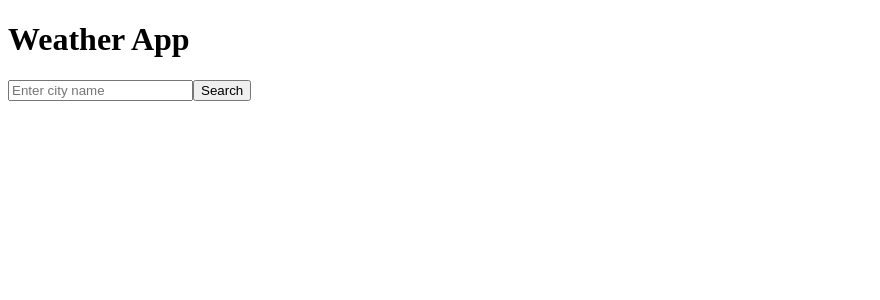
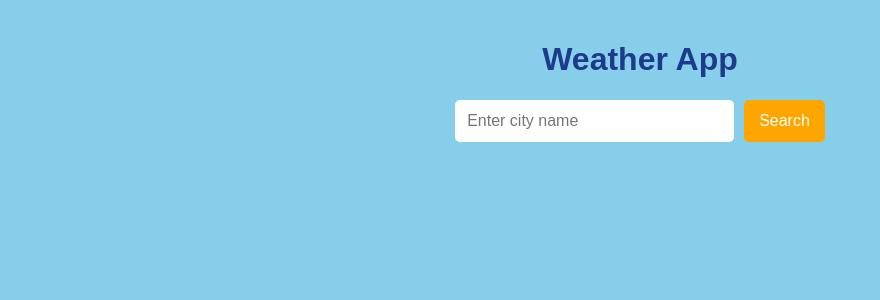
Before and after one commit to AlexDegerman/weather-app-ts, a React (Vite) app: page / in a window 1280 px wide. Shown: the top 300 px of the page, without its empty margins (0-880 px from the left). Built offline with nearby package versions, Linux system fonts and the light colour scheme.

Commit message:
Apply CSS

```diff
--- a/src/App.css
+++ b/src/App.css
@@ -0,0 +1,12 @@
+.app-container {
+  text-align: center;
+  font-family: Arial, sans-serif;
+  padding: 20px;
+}
+
+.notification {
+  background-color: white;
+  border-radius: 4px;
+  padding: 16px;
+  margin-top: 10px;
+}
--- a/src/App.tsx
+++ b/src/App.tsx
@@ -43,7 +43,7 @@ const App = () => {
   }
 
   return (
-    <div>
+    <div className="app-container">
       <h1>Weather App</h1>
       <SearchBar onSearch={fetchWeather}/>
       {weatherData && (
--- a/src/components/SearchBar.tsx
+++ b/src/components/SearchBar.tsx
@@ -1,4 +1,5 @@
 import { useState } from "react"
+import '../styles/SearchBar.css'
 
 interface SearchBarProps {
   onSearch: (city: string) => void
@@ -14,7 +15,7 @@ const SearchBar = ({ onSearch }: SearchBarProps) => {
   }
 
   return (
-    <div>
+    <div className="search-bar">
       <input
       type="text"
       placeholder="Enter city name"
--- a/src/components/WeatherCard.tsx
+++ b/src/components/WeatherCard.tsx
@@ -1,3 +1,5 @@
+import '../styles/WeatherCard.css'
+
 interface WeatherCardProps {
   weather: {
     temp_c: number
@@ -23,8 +25,8 @@ interface WeatherCardProps {
 const WeatherCard = ({ weather, forecast}: WeatherCardProps) => {
 
   return (
-    <div>
-      <div>
+    <div className="weather-card">
+      <div className="main-info">
         <h2>{forecast[0].date}</h2>
         <img src={weather.condition.icon} alt={weather.condition.text}/>
         <p>{weather.temp_c}°C</p>
@@ -32,9 +34,9 @@ const WeatherCard = ({ weather, forecast}: WeatherCardProps) => {
         <p>Humidity: {weather.humidity}</p>
         <p>Wind: {weather.wind_kph}</p>
       </div>
-      <div>
+      <div className="forecast">
         {forecast.map((day, index) => (
-          <div key={index}>
+          <div key={index} className="forecast-day">
             <p>{new Date(day.date).toLocaleDateString("en-US", { weekday: "long" })}</p>
             <img src={day.day.condition.icon} alt={day.day.condition.text}/>
             <p>{day.day.avgtemp_c}°C</p>
--- a/src/index.css
+++ b/src/index.css
@@ -0,0 +1,12 @@
+html, body {
+  height: 100%;
+  margin: 0;
+  padding: 0;
+  display: flex;
+  justify-content: center;
+  background: #87CEEB;
+}
+
+h1 {
+  color: #1E3A8A;
+}
--- /dev/null
+++ b/src/styles/SearchBar.css
@@ -0,0 +1,40 @@
+.search-bar {
+  display: flex;
+  gap: 10px;
+  margin-bottom: 20px;
+}
+
+.search-bar input {
+  padding: 10px;
+  font-size: 16px;
+  border: 2px solid #fff;
+  border-radius: 5px;
+  width: 255px;
+  outline: none;
+}
+
+.search-bar button {
+  padding: 10px 15px;
+  font-size: 16px;
+  color: white;
+  background-color: #FFA500;
+  border: none;
+  border-radius: 5px;
+  cursor: pointer;
+  transition: 0.3s;
+}
+
+.search-bar button:hover {
+  background-color: #FF8C00;
+}
+
+@media (max-width: 420px) {
+  .search-bar input {
+    width: 100%;
+  }
+
+  .search-bar button {
+    width: 100%;
+    padding: 12px;
+  }
+}
--- /dev/null
+++ b/src/styles/WeatherCard.css
@@ -0,0 +1,58 @@
+.weather-card {
+  background: #FFFFFF;
+  padding: 20px;
+  border-radius: 10px;
+  box-shadow: 0 4px 10px rgba(0, 0, 0, 0.2);
+  max-width: 400px;
+}
+
+.weather-card h2 {
+  margin: 0;
+}
+
+.weather-card img {
+  width: 80px;
+}
+
+.weather-card p {
+  margin: 5px 0;
+  font-size: 18px;
+}
+
+.forecast {
+  display: flex;
+  justify-content: center;
+  margin-top: 15px;
+  gap: 20px;
+}
+
+.forecast-day {
+  background: #f1f1f1;
+  padding: 15px;
+  border-radius: 5px;
+
+}
+
+.forecast-day p {
+  margin: 5px 0;
+  font-size: 14px;
+}
+
+.forecast-day img {
+  width: 50px;
+}
+
+@media (max-width: 420px) {
+  .weather-card {
+    padding: 15px;
+  }
+
+  .forecast {
+    gap: 10px;
+    margin-top: 20px;
+  }
+
+  .forecast-day {
+    padding: 10px;
+  }
+}
```
